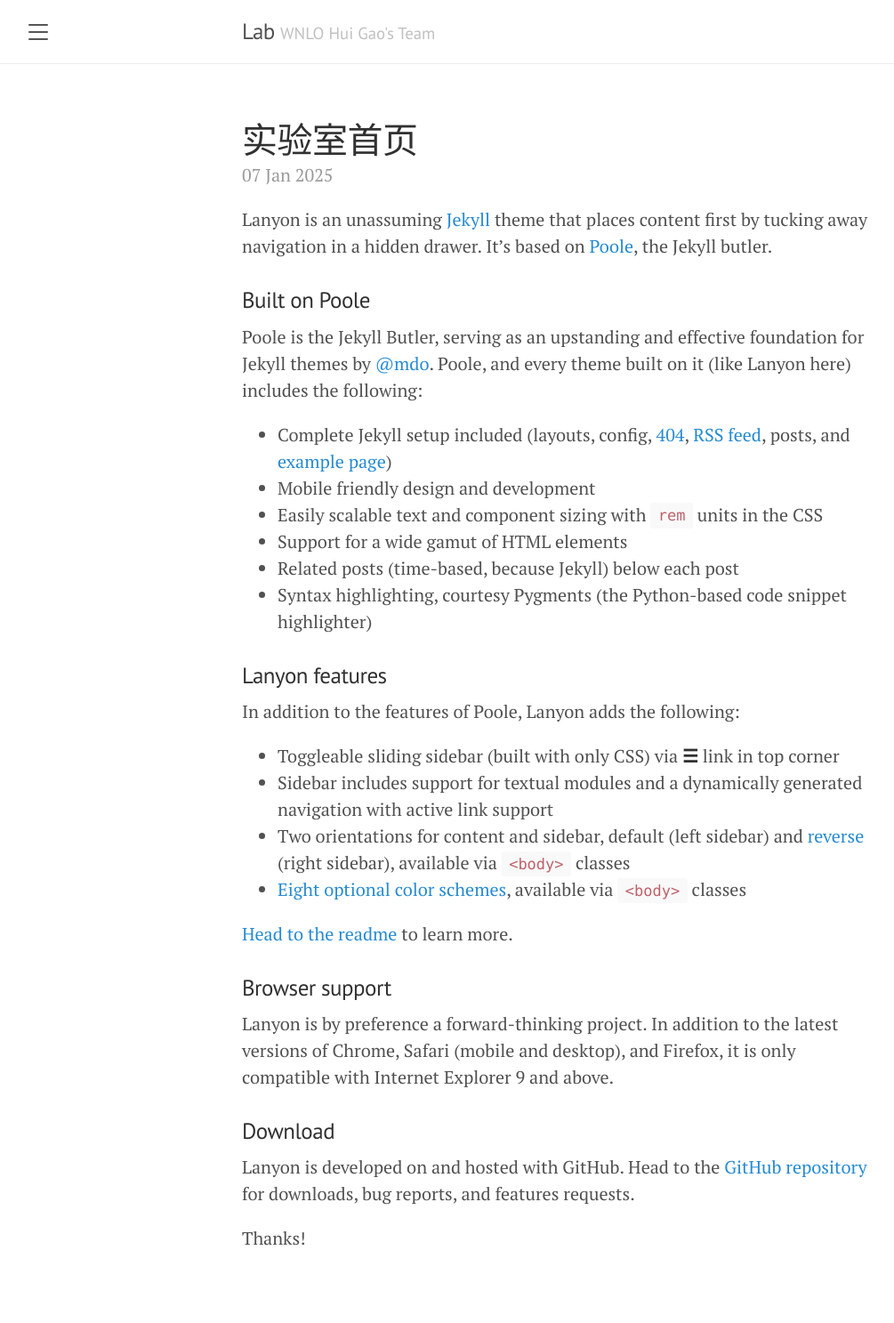
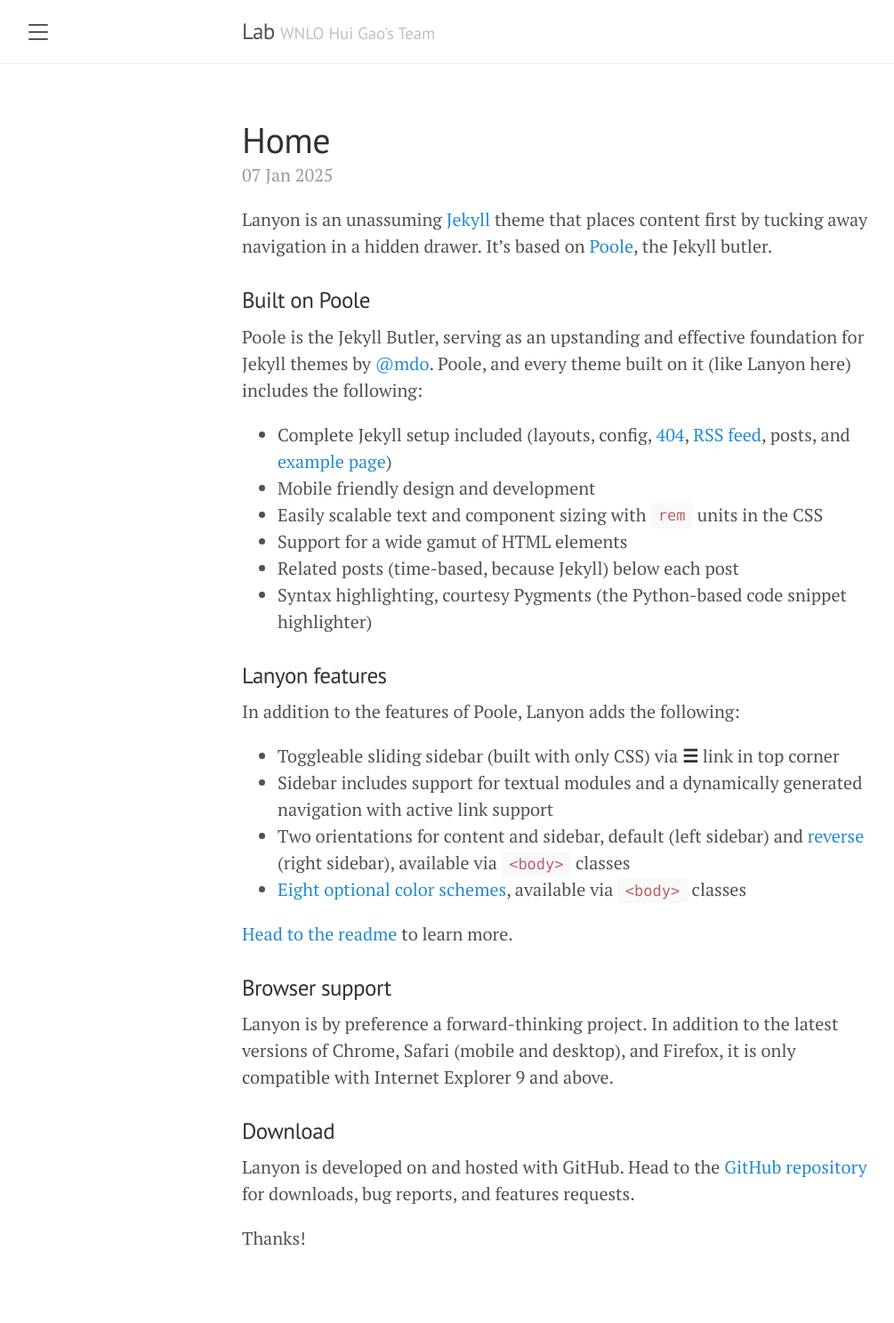
Before and after one commit to Optical-Engineering/Optical-Engineering.github.io, a Jekyll site: the page built from _posts/2025-01-07-homepage.md, in a window 1280 px wide. Shown: the whole page at 89% size, without its empty margins (8-1013 px from the left). Built offline with Jekyll 4.4.1, drawn with Linux system fonts in a browser that asks for light colours.

Commit message:
modify homepage

```diff
--- a/_posts/2025-01-07-homepage.md
+++ b/_posts/2025-01-07-homepage.md
@@ -1,6 +1,6 @@
 ---
 layout: post
-title: 实验室首页
+title: Home
 ---
 
 Lanyon is an unassuming [Jekyll](http://jekyllrb.com) theme that places content first by tucking away navigation in a hidden drawer. It's based on [Poole](http://getpoole.com), the Jekyll butler.
```
